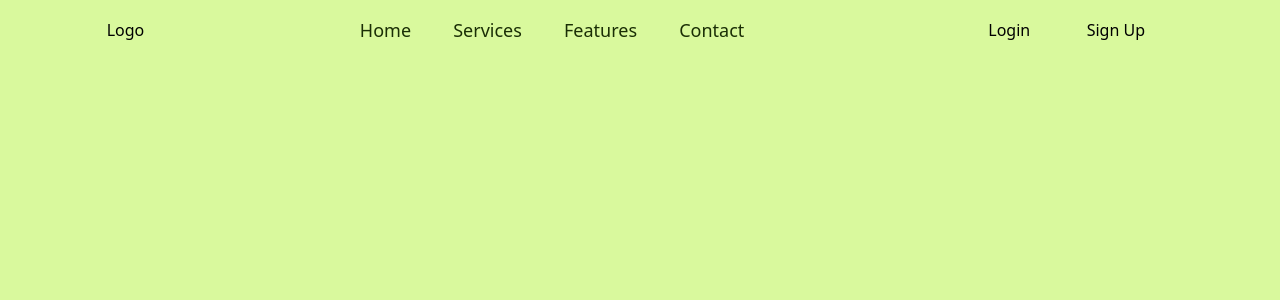
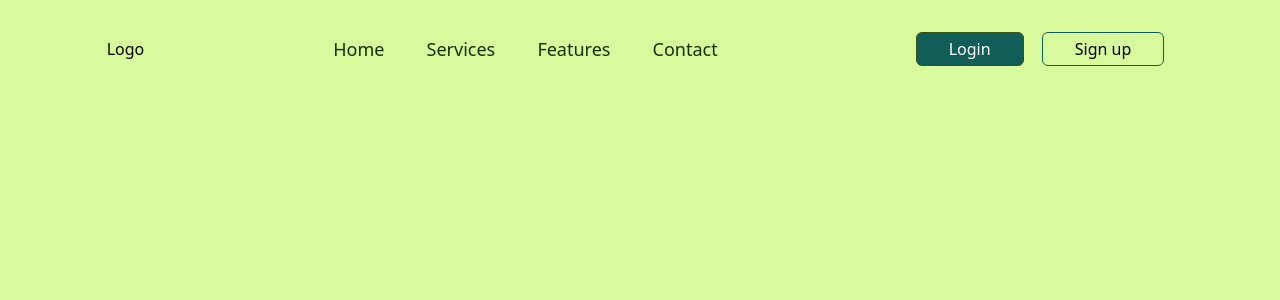
Before and after one commit to Nathaniyell/sapa-tukay, a React (Create React App) app: page / in a window 1280 px wide. Shown: the top 300 px of the page. Built offline with nearby package versions, Linux system fonts and the light colour scheme.

Commit message:
update Header.jsx

```diff
--- a/src/components/Header.jsx
+++ b/src/components/Header.jsx
@@ -3,7 +3,7 @@ import React from 'react'
 const Header = () => {
     const navLinks = ["Home", "Services", "Features", "Contact"]
   return (
-    <nav className='flex items-center justify-between w-10/12 mx-auto py-4'>
+    <nav className='flex items-center justify-between w-10/12 mx-auto py-8'>
         <div>Logo</div>
         <ul className='flex w-2/5 mx-auto items-center justify-around'>
             {navLinks.map((link, index)=>{
@@ -12,9 +12,9 @@ const Header = () => {
                 )
             })}
         </ul>
-        <aside className='w-1/5 flex justify-around items-center'>
-            <button>Login</button>
-            <button>Sign Up</button>
+        <aside className='w-1/4 flex justify-around items-center'>
+            <button className='border border-lime-900 bg-teal-800 text-white py-1 px-8 rounded-md'>Login</button>
+            <button className='py-1 px-8 rounded-md border border-teal-800 bg-inherit'>Sign up</button>
         </aside>
     </nav>
   )
```
